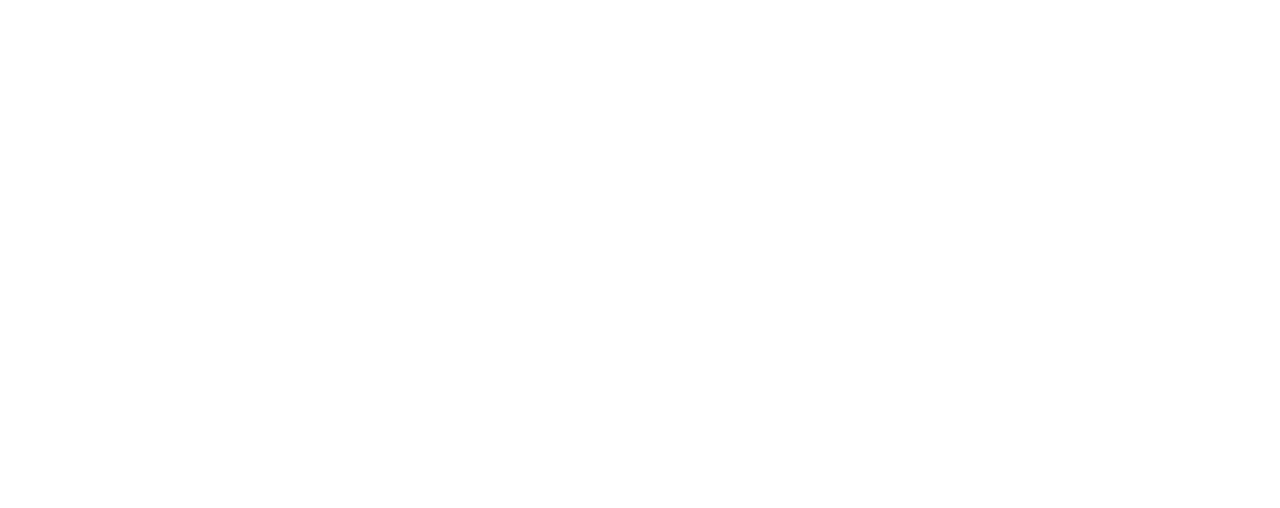
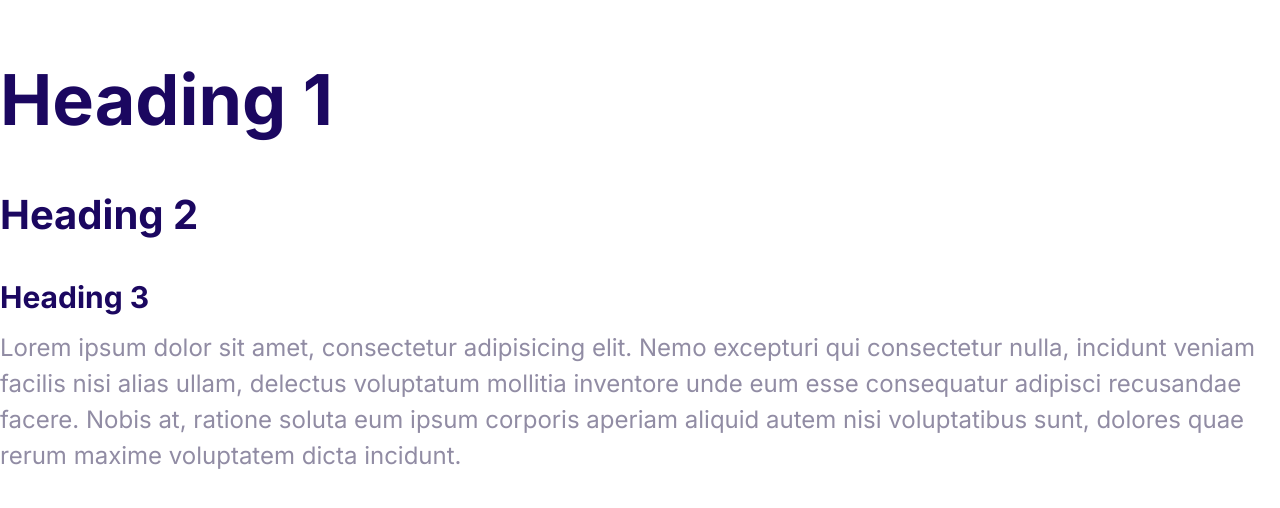
Before and after one commit to anshu2298/moshified, a plain HTML site: page index.html in a window 1280 px wide. Drawn offline with Linux system fonts and the light colour scheme.

Commit message:
define the style for fonts.

```diff
--- a/css/styles.css
+++ b/css/styles.css
@@ -5,3 +5,44 @@
     --color-headings:#1b0760;
     --color-body:#918ca4;
 }
+html{font-size: 62.5%;}
+body{
+    font-family: Inter,Arial, Helvetica, sans-serif;
+    color: var(--color-body);
+    font-size: 2.4rem;
+    line-height: 1.5;
+}
+h1,h2,h3{
+    color: var(--color-headings);
+    margin-bottom: 1rem;
+
+    }
+h1
+{
+    font-size: 7rem;
+}
+h2
+{
+    font-size: 4rem;
+}
+h3{
+    font-size: 3rem;
+}
+p{
+    margin-top: 0;
+}
+@media screen and(min-width:1024px){
+    body{
+        font-size: 1.8rem;
+    }
+    h1{
+        font-size: 8rem;
+
+    }
+    h2{
+        font-size: 4rem;
+    }
+    h3{
+        font-size: 2.4rem;
+    }
+}
--- a/index.html
+++ b/index.html
@@ -4,8 +4,26 @@
     <meta charset="UTF-8" />
     <meta name="viewport" content="width=device-width, initial-scale=1.0" />
     <title>Moshify</title>
+    <link rel="preconnect" href="https://fonts.googleapis.com" />
+    <link rel="preconnect" href="https://fonts.gstatic.com" crossorigin />
+    <link
+      href="https://fonts.googleapis.com/css2?family=Inter:ital,opsz,wght@0,14..32,100..900;1,14..32,100..900&display=swap"
+      rel="stylesheet"
+    />
     <link rel="stylesheet" href="css/normalize.css".css"> <link rel="stylesheet"
     href="css/styles.css".css">
   </head>
-  <body></body>
+  <body>
+    <h1>Heading 1</h1>
+    <h2>Heading 2</h2>
+    <h3>Heading 3</h3>
+    <p>
+      Lorem ipsum dolor sit amet, consectetur adipisicing elit. Nemo excepturi
+      qui consectetur nulla, incidunt veniam facilis nisi alias ullam, delectus
+      voluptatum mollitia inventore unde eum esse consequatur adipisci
+      recusandae facere. Nobis at, ratione soluta eum ipsum corporis aperiam
+      aliquid autem nisi voluptatibus sunt, dolores quae rerum maxime voluptatem
+      dicta incidunt.
+    </p>
+  </body>
 </html>
```
